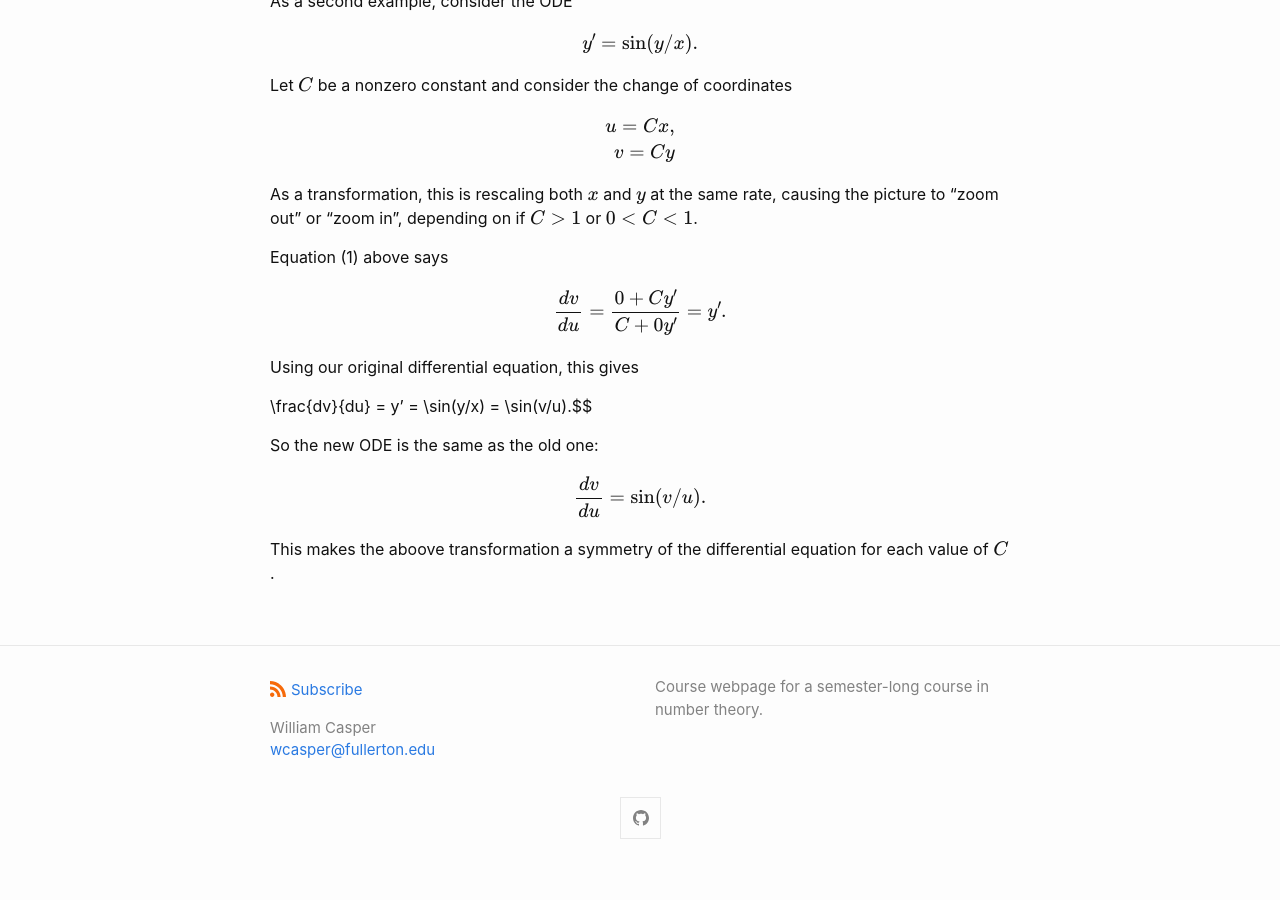
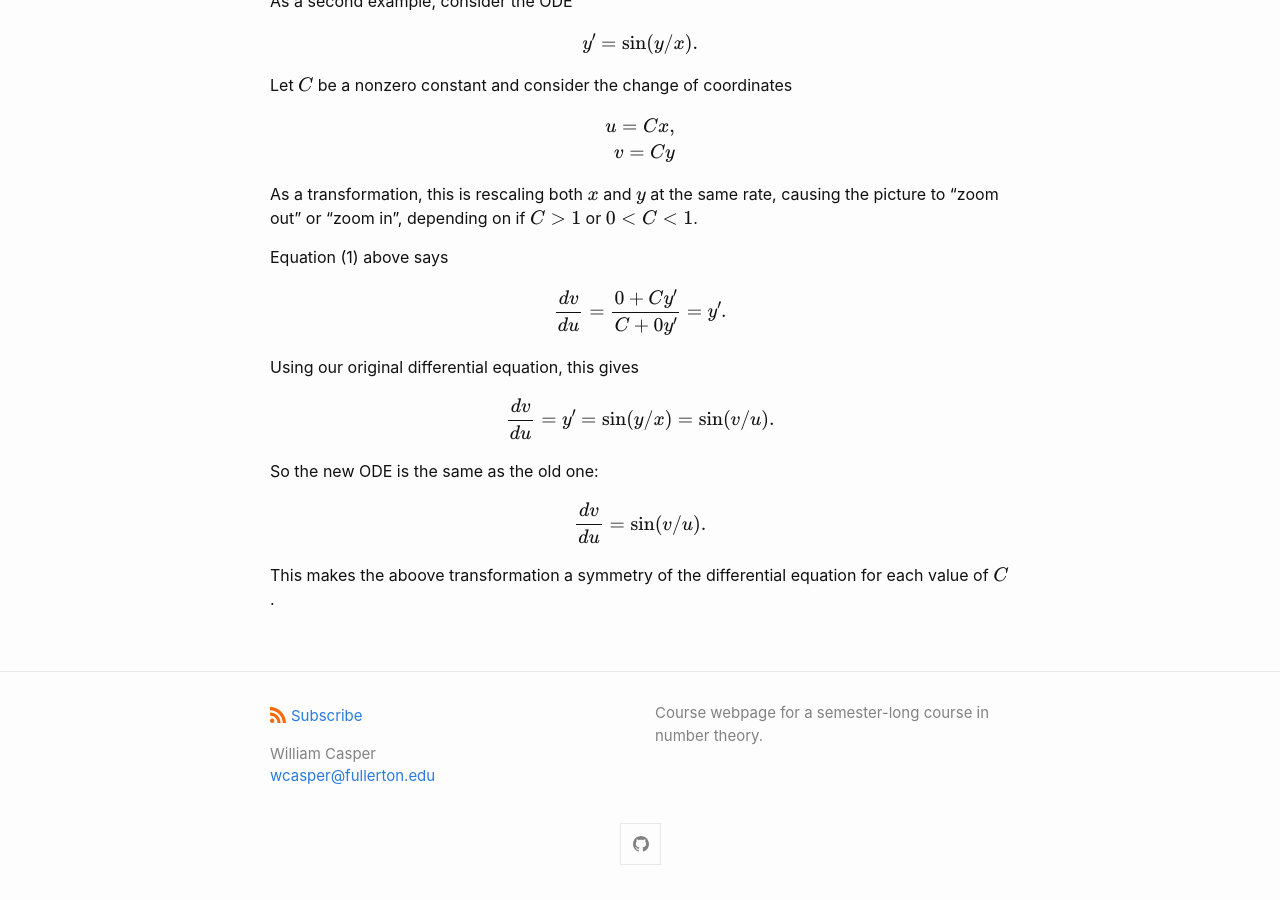
Before and after one commit to wcasper/math207spring2024, a Jekyll site: the page built from _topics/002-symmetries.md, in a window 1280 px wide and 900 px high, scrolled down 1857 px. Built offline with Jekyll 4.4.1, drawn with Linux system fonts in a browser that asks for light colours; before the commit the page ends 2731 px from its top, so only the background shows below that.

Commit message:
fixed typo

```diff
--- a/_topics/002-symmetries.md
+++ b/_topics/002-symmetries.md
@@ -90,7 +90,7 @@ $$\frac{dv}{du} = \frac{0 + Cy'}{C + 0y'} = y'.$$
 
 Using our original differential equation, this gives
 
-\frac{dv}{du} = y' = \sin(y/x) = \sin(v/u).$$
+$$\frac{dv}{du} = y' = \sin(y/x) = \sin(v/u).$$
 
 So the new ODE is the same as the old one:
 
```
